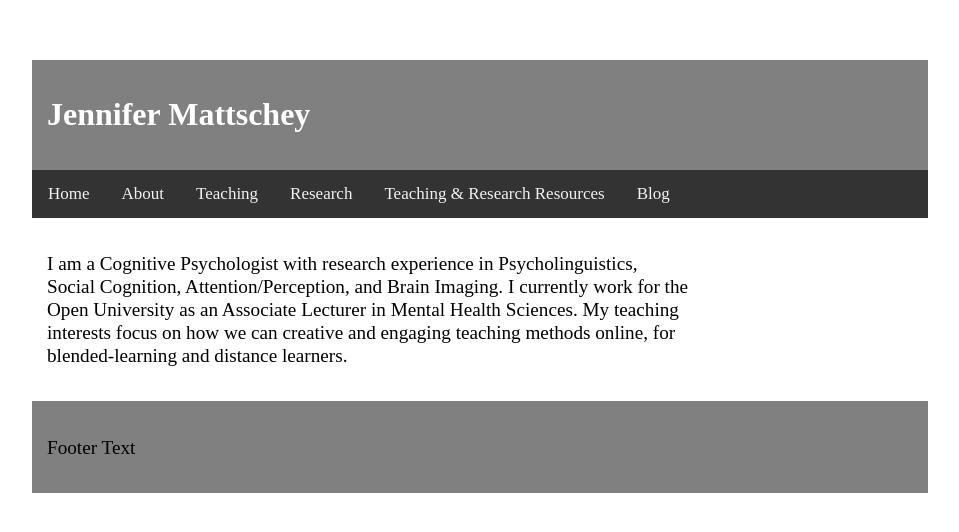
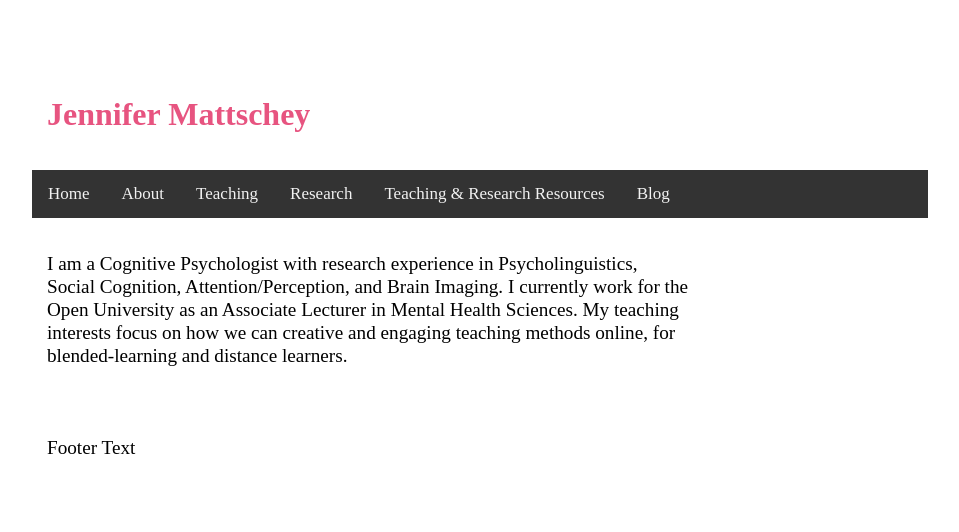
Before and after one commit to jmattschey/jmattschey.github.io, a Jekyll site: the page built from index.html, in a window 1280 px wide. Shown: the top 532 px of the page, without its empty margins (160-1119 px from the left). Built offline with Jekyll 4.4.1, drawn with Linux system fonts in a browser that asks for light colours.

Commit message:
Update style.css

```diff
--- a/css/style.css
+++ b/css/style.css
@@ -3,9 +3,10 @@
 }
 
 .header, .footer {
-  background-color: grey;
-  color: white;
+  background-color: white;
+  color: #E75480;
   padding: 15px;
+  border-color: #E75480;
 }
 
 .column {
@@ -26,21 +27,3 @@
 .content {
   width: 75%;
 }
-
-.menu ul {
-  list-style-type: none;
-  margin: 0;
-  padding: 0;
-}
-
-.menu li {
-  padding: 8px;
-  margin-bottom: 8px;
-  background-color: #33b5e5;
-  color: #ffffff;
-}
-
-.menu li:hover {
-  background-color: #0099cc;
-}
-<body>
```
